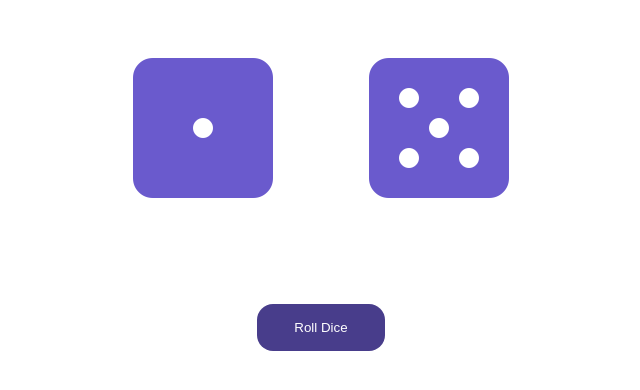
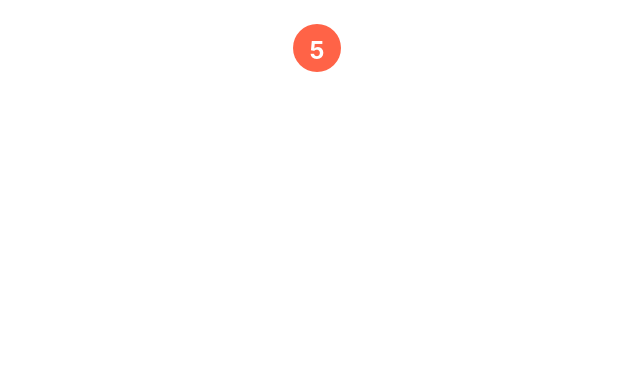
Before and after one commit to saqib-suleman/practice-react, a React (Create React App) app: page / in a window 1280 px wide. Shown: the top 390 px of the page, without its empty margins (319-959 px from the left). Built offline with nearby package versions, Linux system fonts and the light colour scheme.

Commit message:
lottoball ex in progress

```diff
--- /dev/null
+++ b/src/App3.js
@@ -0,0 +1,15 @@
+import React, { Component } from "react";
+import "./App.css";
+import Lottery from "./Lottery";
+
+class App3 extends Component {
+  render() {
+    return (
+      <div className="App">
+        <Lottery />
+      </div>
+    );
+  }
+}
+
+export default App3;
--- /dev/null
+++ b/src/Lottery.js
@@ -0,0 +1,16 @@
+import React, { Component } from "react";
+import "./Lottery.css";
+import LottoBall from "./LottoBall";
+
+class Lottery extends Component {
+  render() {
+    let rand40 = Math.floor(Math.random() * 40) + 1;
+    return (
+      <div className="Lottery">
+        <LottoBall num={5} />
+      </div>
+    );
+  }
+}
+
+export default Lottery;
--- /dev/null
+++ b/src/LottoBall.css
@@ -0,0 +1,13 @@
+.LottoBall-num {
+  width: 3rem;
+  height: 2.25rem;
+  padding-top: 0.75rem;
+  text-align: center;
+  margin-right: 0.5rem;
+  font-weight: bold;
+  font-size: 1.5rem;
+  background-color: tomato;
+  color: white;
+  border-radius: 50%;
+  display: inline-block;
+}
--- /dev/null
+++ b/src/LottoBall.js
@@ -0,0 +1,14 @@
+import React, { Component } from "react";
+import "./LottoBall.css";
+
+class LottoBall extends Component {
+  render() {
+    return (
+      <div className="LottoBall">
+        <h3 className="LottoBall-num">{this.props.num}</h3>
+      </div>
+    );
+  }
+}
+
+export default LottoBall;
--- a/src/index.js
+++ b/src/index.js
@@ -2,12 +2,13 @@ import React from "react";
 import ReactDOM from "react-dom";
 import "./index.css";
 // import App from "./App";
-import App2 from "./App2";
+// import App2 from "./App2";
+import App3 from "./App3";
 import reportWebVitals from "./reportWebVitals";
 
 ReactDOM.render(
   <React.StrictMode>
-    <App2 />
+    <App3 />
   </React.StrictMode>,
   document.getElementById("root")
 );
```
Also changed, not shown: src/Lottery.css (added).
